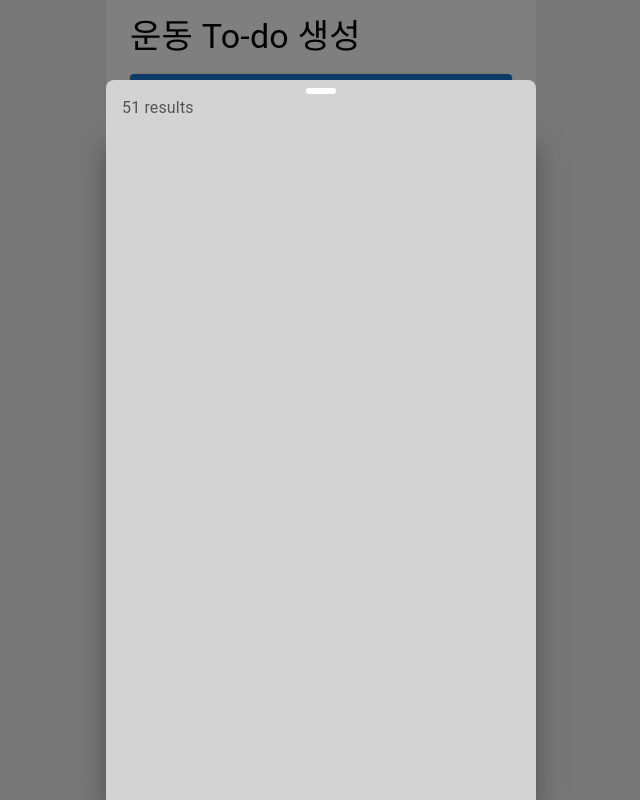
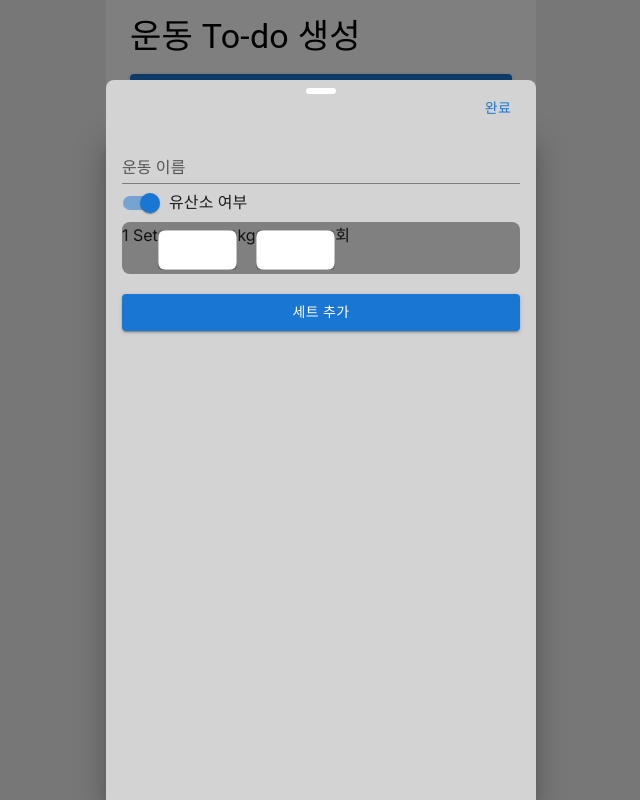
Before and after one commit to Fitapat/Fitapat-front, a Next.js app: page /createTodo in a window 1280 px wide. Both pictures are taken after a click on the button "운동 TO-DO 추가". Shown: the whole page, without its empty margins (319-959 px from the left). Built offline with nearby package versions, Linux system fonts and the light colour scheme.

Commit message:
feat: 페이지 기본 골격

```diff
--- a/src/app/createTodo/page.jsx
+++ b/src/app/createTodo/page.jsx
@@ -1,8 +1,14 @@
 'use client';
 
 import { useState } from 'react';
-import { Box, Button, SwipeableDrawer } from '@mui/material';
-import { Input } from '@mui/base';
+import {
+  Box,
+  Button,
+  SwipeableDrawer,
+  TextField,
+  FormControlLabel,
+  Switch,
+} from '@mui/material';
 import { Global } from '@emotion/react';
 import { styled } from '@mui/material/styles';
 import Typography from '@mui/material/Typography';
@@ -76,9 +82,9 @@ function SwipeableEdgeDrawer() {
           }}
         >
           <Puller />
-          <Typography sx={{ p: 2, color: 'text.secondary' }}>
-            51 results
-          </Typography>
+          <Button variant="text" sx={{ p: 2, left: 'calc(100% - 70px)' }}>
+            완료
+          </Button>
         </Box>
         <Box
           sx={{
@@ -88,7 +94,41 @@ function SwipeableEdgeDrawer() {
             overflow: 'auto',
             backgroundColor: 'lightgrey',
           }}
-        ></Box>
+        >
+          <TextField label="운동 이름" variant="standard" fullWidth />
+          <FormControlLabel
+            control={<Switch defaultChecked />}
+            label="유산소 여부"
+          />
+          <Box
+            sx={{
+              backgroundColor: 'grey',
+              borderRadius: 2,
+              marginBottom: '20px',
+            }}
+          >
+            1 Set
+            <TextField
+              variant="outlined"
+              type="number"
+              size="small"
+              margin="dense"
+              sx={{ width: '20%', backgroundColor: 'white', borderRadius: 2 }}
+            ></TextField>
+            kg
+            <TextField
+              variant="outlined"
+              type="number"
+              size="small"
+              margin="dense"
+              sx={{ width: '20%', backgroundColor: 'white', borderRadius: 2 }}
+            ></TextField>
+            회
+          </Box>
+          <Button variant="contained" fullWidth>
+            세트 추가
+          </Button>
+        </Box>
       </SwipeableDrawer>
     </Box>
   );
```
